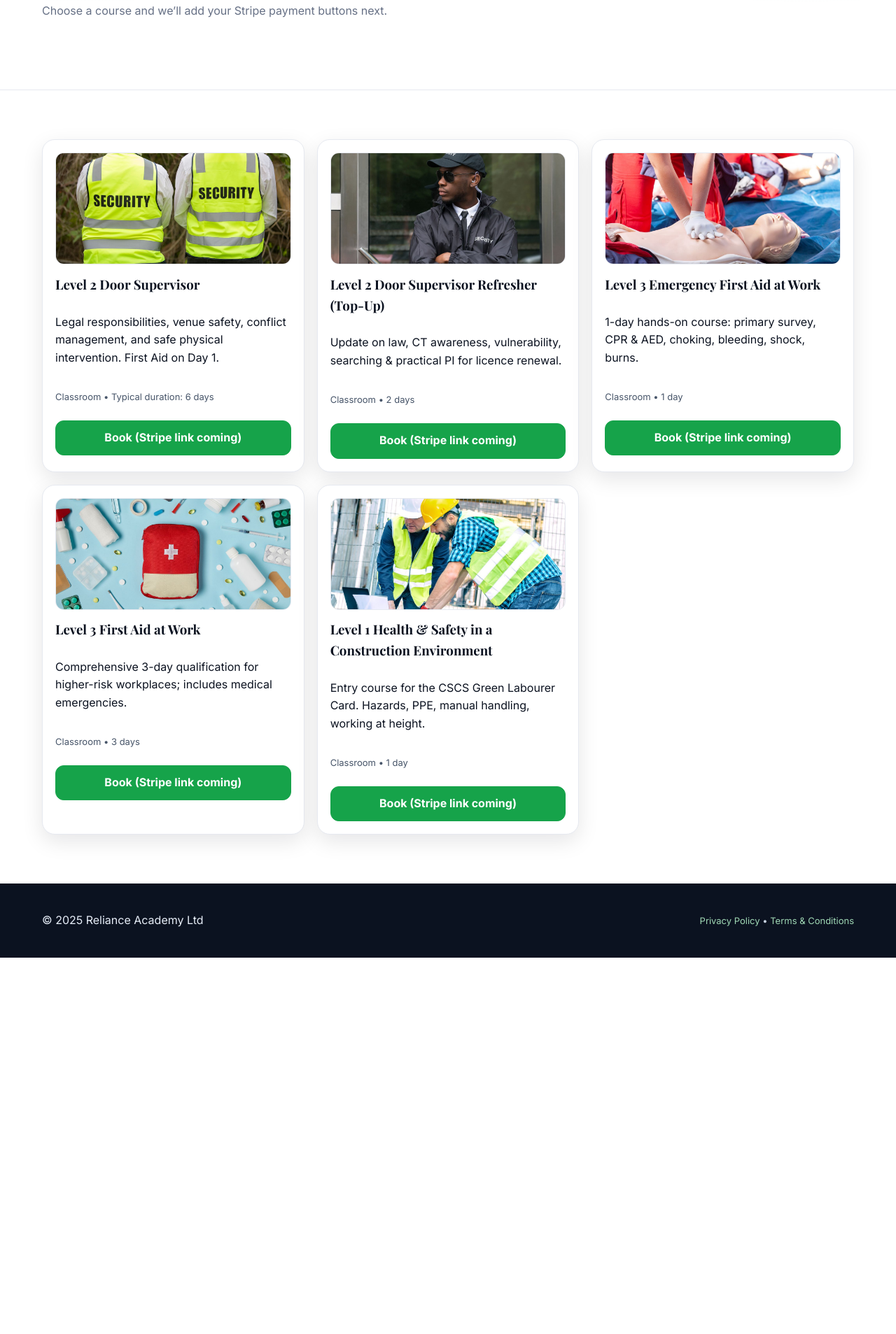
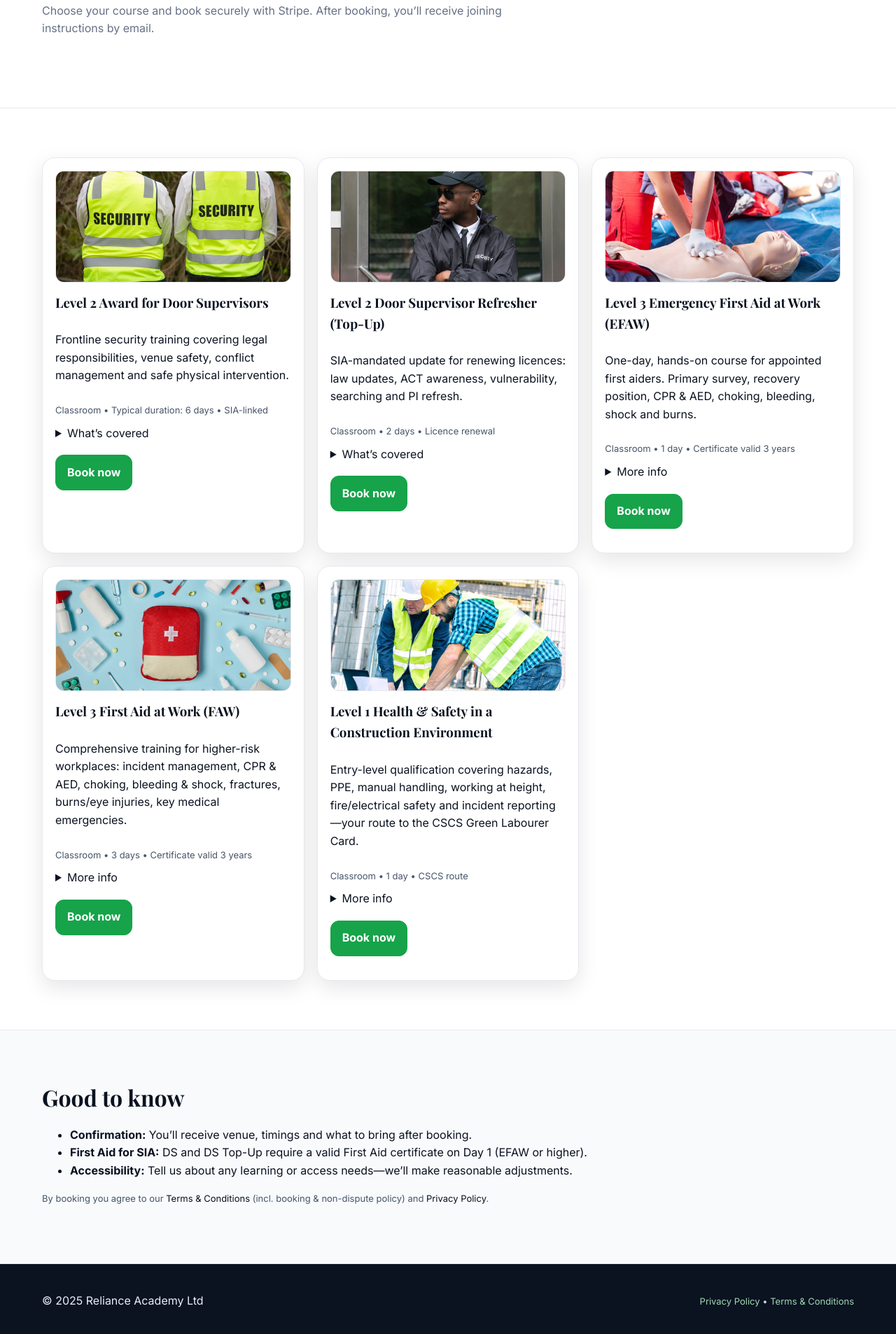
Before and after one commit to ioanadecasmir20/website08, a plain HTML site: page courses.html in a window 1280 px wide. Shown: the part 205-2112 px from the top of the page at 70% size. Before the commit the page ends 1574 px from the top, so only its background shows below. Drawn offline with nearby package versions, Linux system fonts and the light colour scheme.

Commit message:
Update courses.html

```diff
--- a/courses.html
+++ b/courses.html
@@ -4,21 +4,23 @@
   <meta charset="utf-8">
   <meta name="viewport" content="width=device-width, initial-scale=1">
   <title>Courses • Reliance Academy</title>
-  <meta name="description" content="Book SIA Door Supervisor, Top-Up, First Aid and Level 1 Construction H&S.">
+  <meta name="description" content="Book SIA Door Supervisor, Top-Up, First Aid and Level 1 Construction Health & Safety courses. Pay securely via Stripe.">
   <link rel="icon" href="images/RAlogo1.png">
   <link rel="preconnect" href="https://fonts.gstatic.com" crossorigin>
   <link href="https://fonts.googleapis.com/css2?family=Inter:wght@400;600;700&family=Playfair+Display:wght@600;700&display=swap" rel="stylesheet">
   <link rel="stylesheet" href="styles.css">
 </head>
 <body>
+
+  <!-- Header (as requested) -->
   <header class="top">
     <div class="wrap nav">
       <a class="brand" href="index.html">
         <img src="images/RAlogo1.png" alt="Reliance Academy logo"><b>Reliance Academy</b>
       </a>
       <nav class="menu" aria-label="Primary">
-        <a href="/" class="active">Overview</a>
-        <a href="courses">Courses</a>
+        <a href="/">Overview</a>
+        <a href="courses" class="active" aria-current="page">Courses</a>
         <a href="contact">Contact</a>
       </nav>
       <label for="navcheck" class="burger" aria-label="Open menu">☰</label>
@@ -27,8 +29,8 @@
     <input type="checkbox" id="navcheck" class="navcheck" aria-hidden="true" />
 
     <div class="sheet" aria-label="Mobile menu">
-      <a href="/" class="active">Overview</a>
-      <a href="courses">Courses</a>
+      <a href="/">Overview</a>
+      <a href="courses" class="active" aria-current="page">Courses</a>
       <a href="contact">Contact</a>
     </div>
   </header>
@@ -37,7 +39,7 @@
     <section class="hero">
       <div class="wrap">
         <h1>Courses</h1>
-        <p class="lead">Choose a course and we’ll add your Stripe payment buttons next.</p>
+        <p class="lead">Choose your course and book securely with Stripe. After booking, you’ll receive joining instructions by email.</p>
       </div>
     </section>
 
@@ -46,56 +48,104 @@
         <!-- L2 Door Supervisor -->
         <article class="card">
           <img src="images/course-ds.jpg" alt="Door Supervisor course">
-          <h3>Level 2 Door Supervisor</h3>
-          <p>Legal responsibilities, venue safety, conflict management, and safe physical intervention. First Aid on Day 1.</p>
-          <p class="meta">Classroom • Typical duration: 6 days</p>
-          <a class="btn brand" href="#" aria-disabled="true">Book (Stripe link coming)</a>
+          <h3>Level 2 Award for Door Supervisors</h3>
+          <p>Frontline security training covering legal responsibilities, venue safety, conflict management and safe physical intervention.</p>
+          <div class="meta">Classroom • Typical duration: 6 days • SIA-linked</div>
+          <details>
+            <summary>What’s covered</summary>
+            <ul>
+              <li>Working in the Private Security Industry, CT awareness, search & reporting</li>
+              <li>Conflict management & protecting vulnerable people</li>
+              <li>Physical intervention: safe positioning, escorting & disengagement</li>
+            </ul>
+            <p><strong>Entry:</strong> Valid First Aid (min. EFAW) required on Day 1; photo ID; sufficient English.</p>
+            <p><strong>Assessment:</strong> MCQ exams + supervised practicals. <strong>Outcome:</strong> Level 2 Award enabling SIA licence application.</p>
+          </details>
+          <p><a class="btn brand" href="https://book.stripe.com/aFa00l65p1tWeX4e9oeQM00" target="_blank" rel="noopener">Book now</a></p>
         </article>
 
         <!-- DS Top-Up -->
         <article class="card">
           <img src="images/course-topup.jpg" alt="Door Supervisor top-up">
           <h3>Level 2 Door Supervisor Refresher (Top-Up)</h3>
-          <p>Update on law, CT awareness, vulnerability, searching &amp; practical PI for licence renewal.</p>
-          <p class="meta">Classroom • 2 days</p>
-          <a class="btn brand" href="#" aria-disabled="true">Book (Stripe link coming)</a>
+          <p>SIA-mandated update for renewing licences: law updates, ACT awareness, vulnerability, searching and PI refresh.</p>
+          <div class="meta">Classroom • 2 days • Licence renewal</div>
+          <details>
+            <summary>What’s covered</summary>
+            <ul>
+              <li>Latest legislation & responsibilities</li>
+              <li>Counter-terrorism (ACT), first aid recap, incident reporting</li>
+              <li>Practical physical intervention refresh and safety</li>
+            </ul>
+            <p><strong>Entry:</strong> Current/eligible DS licence; valid First Aid on Day 1; photo ID.</p>
+            <p><strong>Assessment:</strong> MCQs + practical PI. <strong>Outcome:</strong> Certified top-up for licence renewal.</p>
+          </details>
+          <p><a class="btn brand" href="https://book.stripe.com/9B6eVf0L5c8AdT04yOeQM01" target="_blank" rel="noopener">Book now</a></p>
         </article>
 
         <!-- L3 EFAW -->
         <article class="card">
-          <img src="images/course-efaw.jpg" alt="EFAW first aid">
-          <h3>Level 3 Emergency First Aid at Work</h3>
-          <p>1-day hands-on course: primary survey, CPR &amp; AED, choking, bleeding, shock, burns.</p>
-          <p class="meta">Classroom • 1 day</p>
-          <a class="btn brand" href="#" aria-disabled="true">Book (Stripe link coming)</a>
+          <img src="images/course-efaw.jpg" alt="Emergency First Aid at Work">
+          <h3>Level 3 Emergency First Aid at Work (EFAW)</h3>
+          <p>One-day, hands-on course for appointed first aiders. Primary survey, recovery position, CPR & AED, choking, bleeding, shock and burns.</p>
+          <div class="meta">Classroom • 1 day • Certificate valid 3 years</div>
+          <details>
+            <summary>More info</summary>
+            <p><strong>Assessment:</strong> Practical scenarios + short knowledge check. <strong>Outcome:</strong> Level 3 EFAW certificate (HSE-recognised for low-risk workplaces).</p>
+          </details>
+          <p><a class="btn brand" href="https://book.stripe.com/5kQ4gB65pdcE7uC3uKeQM03" target="_blank" rel="noopener">Book now</a></p>
         </article>
 
         <!-- L3 FAW -->
         <article class="card">
-          <img src="images/course-faw.jpg" alt="FAW first aid">
-          <h3>Level 3 First Aid at Work</h3>
-          <p>Comprehensive 3-day qualification for higher-risk workplaces; includes medical emergencies.</p>
-          <p class="meta">Classroom • 3 days</p>
-          <a class="btn brand" href="#" aria-disabled="true">Book (Stripe link coming)</a>
+          <img src="images/course-faw.jpg" alt="First Aid at Work">
+          <h3>Level 3 First Aid at Work (FAW)</h3>
+          <p>Comprehensive training for higher-risk workplaces: incident management, CPR & AED, choking, bleeding & shock, fractures, burns/eye injuries, key medical emergencies.</p>
+          <div class="meta">Classroom • 3 days • Certificate valid 3 years</div>
+          <details>
+            <summary>More info</summary>
+            <p><strong>Assessment:</strong> Practical scenarios + short written test. <strong>Outcome:</strong> Level 3 FAW certificate (requalification every 3 years).</p>
+          </details>
+          <p><a class="btn brand" href="https://book.stripe.com/aFa5kF8dxegI2ai2qGeQM02" target="_blank" rel="noopener">Book now</a></p>
         </article>
 
-        <!-- L1 H&S -->
+        <!-- L1 H&S in Construction -->
         <article class="card">
-          <img src="images/course-hs.jpg" alt="Construction health & safety">
+          <img src="images/course-hs.jpg" alt="Construction Health and Safety">
           <h3>Level 1 Health &amp; Safety in a Construction Environment</h3>
-          <p>Entry course for the CSCS Green Labourer Card. Hazards, PPE, manual handling, working at height.</p>
-          <p class="meta">Classroom • 1 day</p>
-          <a class="btn brand" href="#" aria-disabled="true">Book (Stripe link coming)</a>
+          <p>Entry-level qualification covering hazards, PPE, manual handling, working at height, fire/electrical safety and incident reporting—your route to the CSCS Green Labourer Card.</p>
+          <div class="meta">Classroom • 1 day • CSCS route</div>
+          <details>
+            <summary>More info</summary>
+            <p><strong>Assessment:</strong> Multiple-choice test. <strong>Next step:</strong> Pass the CITB HS&amp;E test to apply for the CSCS Green Card.</p>
+          </details>
+          <p><a class="btn brand" href="https://book.stripe.com/9B6dRbgK34G85mu7L0eQM04" target="_blank" rel="noopener">Book now</a></p>
         </article>
+      </div>
+    </section>
+
+    <section class="alt">
+      <div class="wrap">
+        <h2 class="h2">Good to know</h2>
+        <ul>
+          <li><strong>Confirmation:</strong> You’ll receive venue, timings and what to bring after booking.</li>
+          <li><strong>First Aid for SIA:</strong> DS and DS Top-Up require a valid First Aid certificate on Day 1 (EFAW or higher).</li>
+          <li><strong>Accessibility:</strong> Tell us about any learning or access needs—we’ll make reasonable adjustments.</li>
+        </ul>
+        <p class="meta">By booking you agree to our <a href="terms.html">Terms &amp; Conditions</a> (incl. booking & non-dispute policy) and <a href="privacy.html">Privacy Policy</a>.</p>
       </div>
     </section>
   </main>
 
   <footer>
     <div class="wrap footer">
-      <div>© 2025 Reliance Academy Ltd</div>
-      <nav class="small"><a href="privacy">Privacy Policy</a> • <a href="terms">Terms &amp; Conditions</a></nav>
+      <div>© <span id="year">2025</span> Reliance Academy Ltd</div>
+      <nav class="small">
+        <a href="privacy.html">Privacy Policy</a> •
+        <a href="terms.html">Terms &amp; Conditions</a>
+      </nav>
     </div>
   </footer>
+
 </body>
 </html>
```
